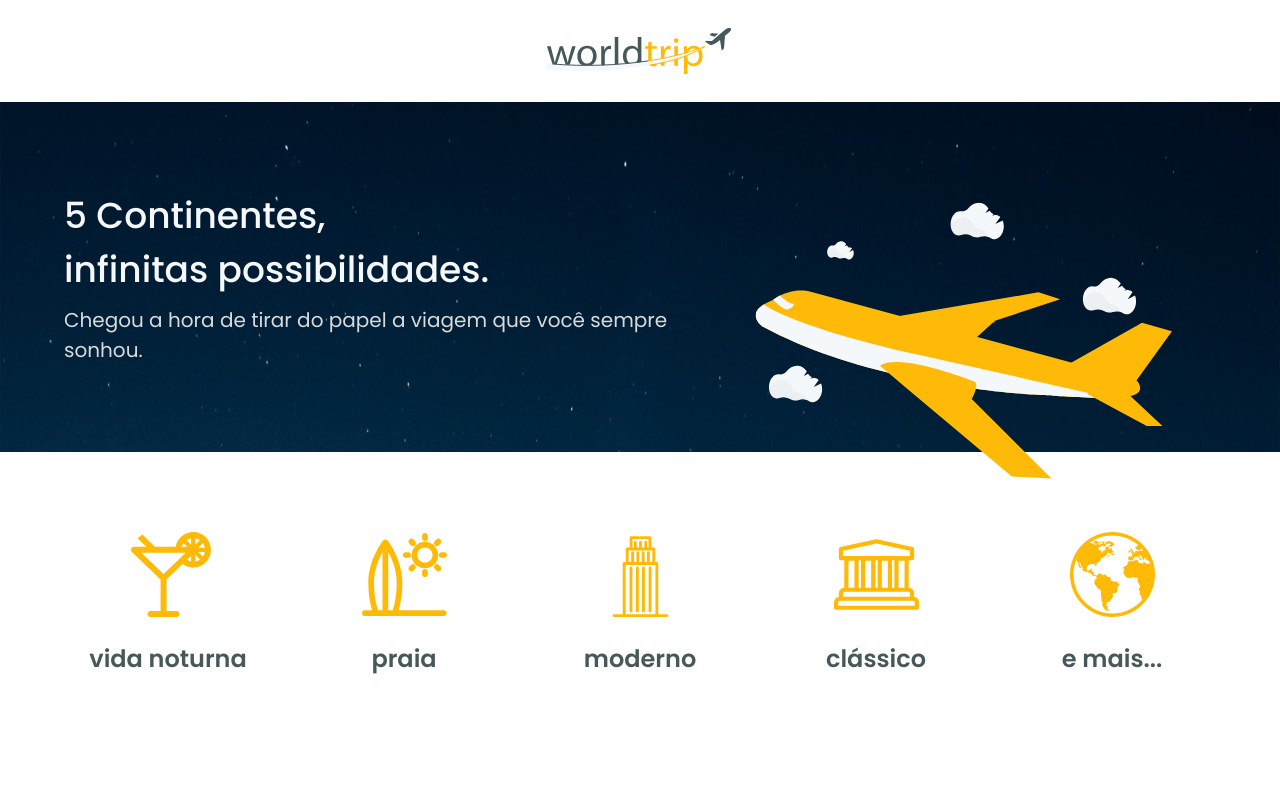
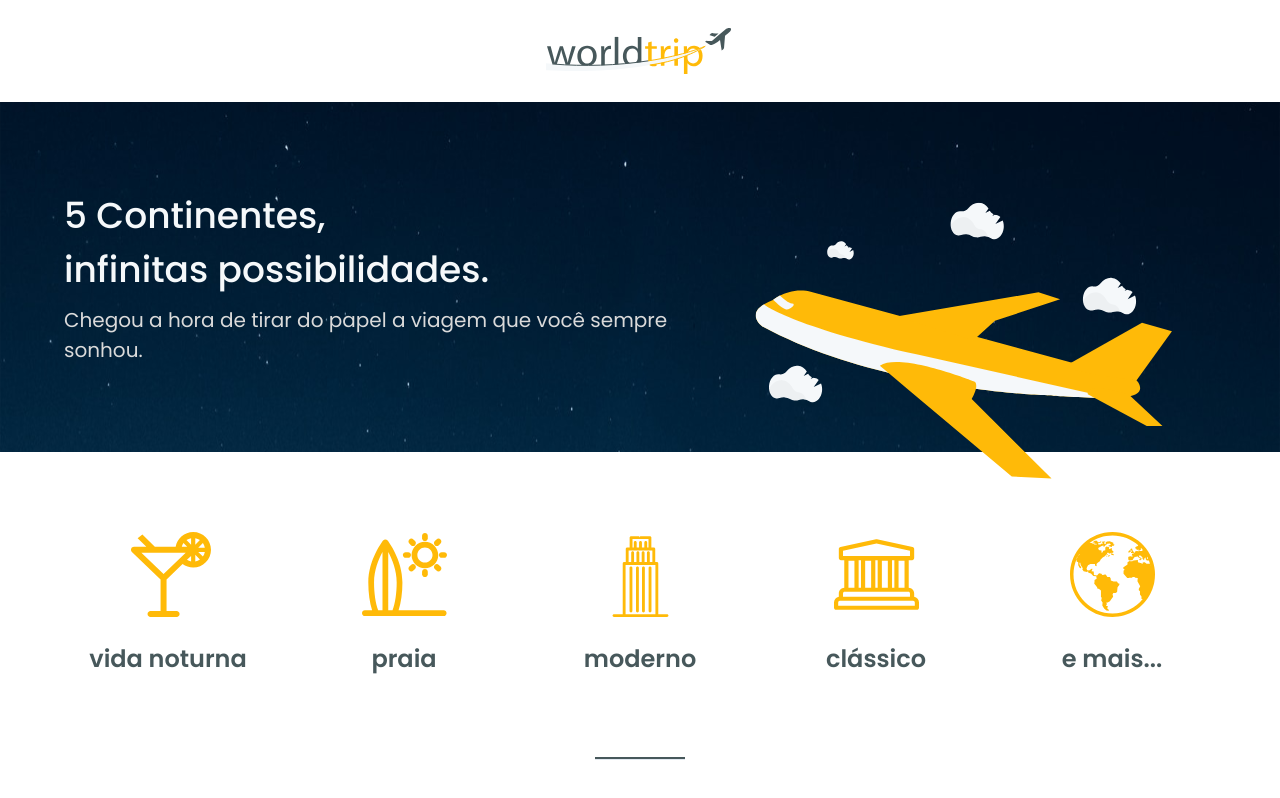
Before and after one commit to Kayke-Fujinaka/worldtrip, a Next.js app: page / in a window 1280 px wide. Built offline with nearby package versions, Linux system fonts and the light colour scheme; no server answers.

Commit message:
feat: adds Divider component

```diff
--- a/src/pages/index.tsx
+++ b/src/pages/index.tsx
@@ -1,3 +1,5 @@
+import { Divider } from "@chakra-ui/react";
+
 import { Banner, Header, TravelTypes } from "@/components";
 import { SEO } from "@/SEO";
 
@@ -8,6 +10,13 @@ export default function Home() {
       <Header />
       <Banner />
       <TravelTypes />
+      <Divider
+        width={{ base: "60px", md: "90px" }}
+        height={{ base: "1px", md: "2px" }}
+        bgColor="dark_heading_and_text"
+        opacity="1"
+        mx="auto"
+      />
     </>
   );
 }
```
